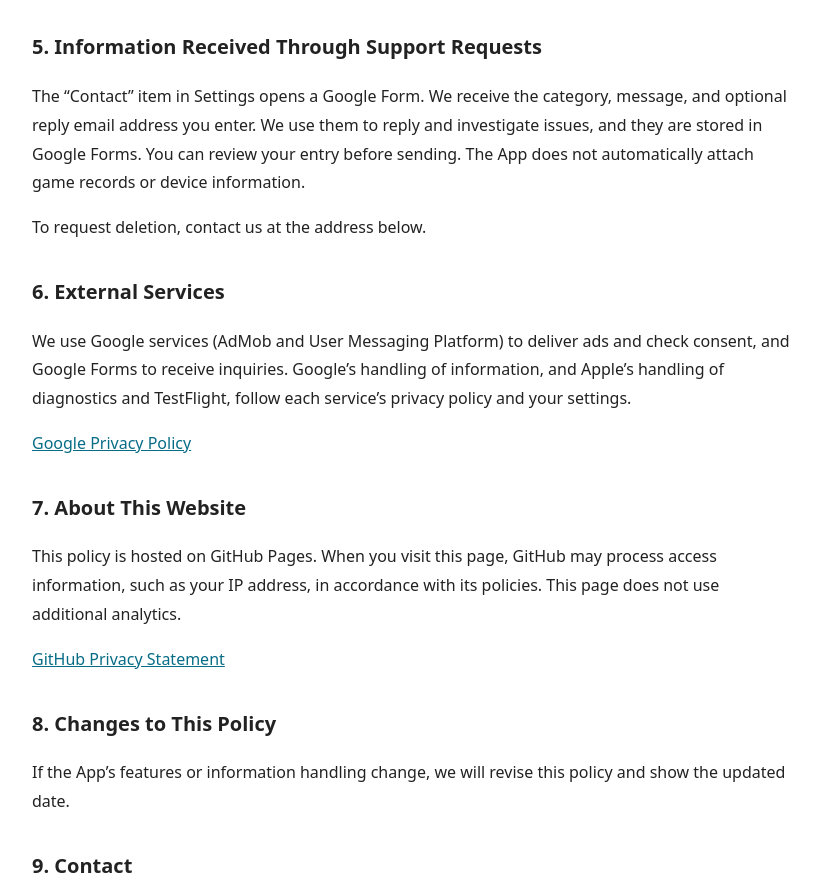
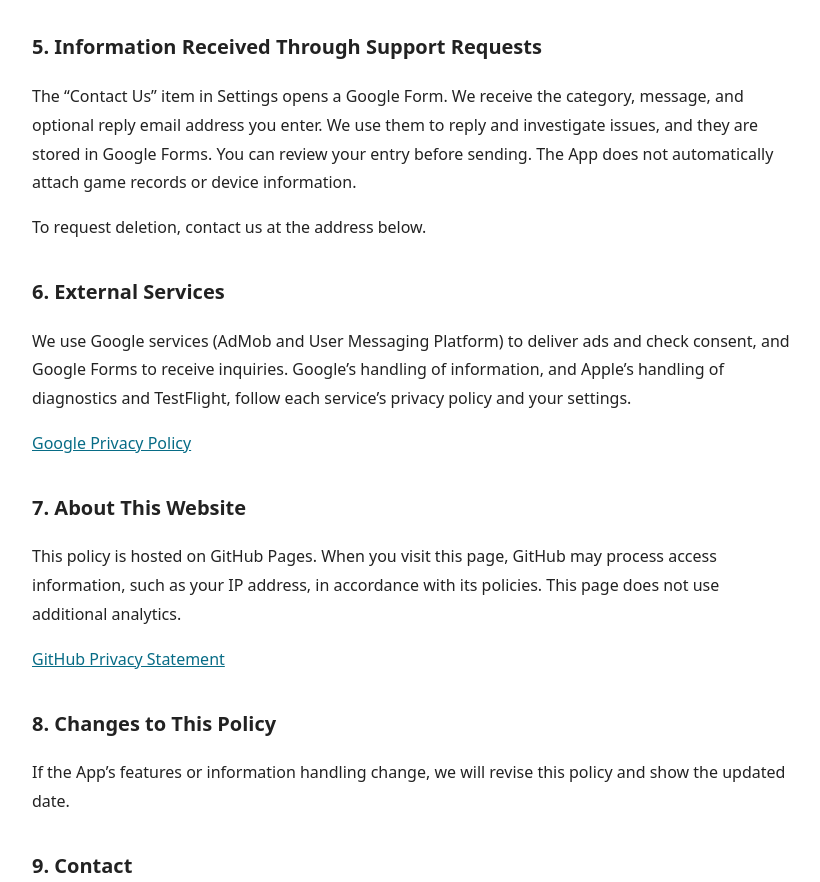
Before and after one commit to ogi-091/public-pages, a plain HTML site: page site/kisaragi/privacy-policy/index.html in a window 1280 px wide. Shown: the part 1236-2118 px from the top of the page, without its empty margins (228-1048 px from the left). Drawn offline with Linux system fonts and the light colour scheme.

Commit message:
docs: update Tank privacy policy (match the contact button name)
Co-Authored-By: Claude Sonnet 5.5 <noreply@anthropic.com>

```diff
--- a/site/kisaragi/privacy-policy/index.html
+++ b/site/kisaragi/privacy-policy/index.html
@@ -14,7 +14,7 @@
 <section><h2>2. Advertising, Analytics, and Tracking</h2><p>The App uses Google AdMob (Google Mobile Ads SDK) to show ads. To deliver, analyze, and improve ads, the following may be sent to Google and others: your IP address and the approximate location estimated from it, device identifiers such as the advertising identifier, information about the ads shown, usage such as app launches and interactions with ads, and diagnostic information such as crash logs and performance data. The Operator does not store this information on its own servers. The App does not include the Operator’s own analytics. No account registration is required.</p><p>How Google uses information: <a href="https://policies.google.com/technologies/partner-sites?hl=en">https://policies.google.com/technologies/partner-sites</a></p></section>
 <section><h2>3. Your Choices About Ads</h2><p>On first launch, the App asks for permission to track you across other companies’ apps and websites. The advertising identifier is used only if you allow it. You can play every feature of the game even if you do not. You can change this choice on iOS under Settings &gt; Privacy &amp; Security &gt; Tracking.</p><p>Depending on where you live, the App also shows a Google consent screen about ads. In regions where you need to be able to change your consent, you can do so from “Ad Consent” in the App’s settings.</p></section>
 <section><h2>4. Retention and Deletion</h2><p>You can delete on-device data by deleting the App. The Operator cannot view or restore it. If it is included in an OS backup, manage it through your device’s backup settings.</p></section>
-<section><h2>5. Information Received Through Support Requests</h2><p>The “Contact” item in Settings opens a Google Form. We receive the category, message, and optional reply email address you enter. We use them to reply and investigate issues, and they are stored in Google Forms. You can review your entry before sending. The App does not automatically attach game records or device information.</p><p>To request deletion, contact us at the address below.</p></section>
+<section><h2>5. Information Received Through Support Requests</h2><p>The “Contact Us” item in Settings opens a Google Form. We receive the category, message, and optional reply email address you enter. We use them to reply and investigate issues, and they are stored in Google Forms. You can review your entry before sending. The App does not automatically attach game records or device information.</p><p>To request deletion, contact us at the address below.</p></section>
 <section><h2>6. External Services</h2><p>We use Google services (AdMob and User Messaging Platform) to deliver ads and check consent, and Google Forms to receive inquiries. Google’s handling of information, and Apple’s handling of diagnostics and TestFlight, follow each service’s privacy policy and your settings.</p><p><a href="https://policies.google.com/privacy?hl=en">Google Privacy Policy</a></p></section>
 <section><h2>7. About This Website</h2><p>This policy is hosted on GitHub Pages. When you visit this page, GitHub may process access information, such as your IP address, in accordance with its policies. This page does not use additional analytics.</p><p><a href="https://docs.github.com/en/site-policy/privacy-policies/github-general-privacy-statement">GitHub Privacy Statement</a></p></section>
 <section><h2>8. Changes to This Policy</h2><p>If the App’s features or information handling change, we will revise this policy and show the updated date.</p></section>
```
